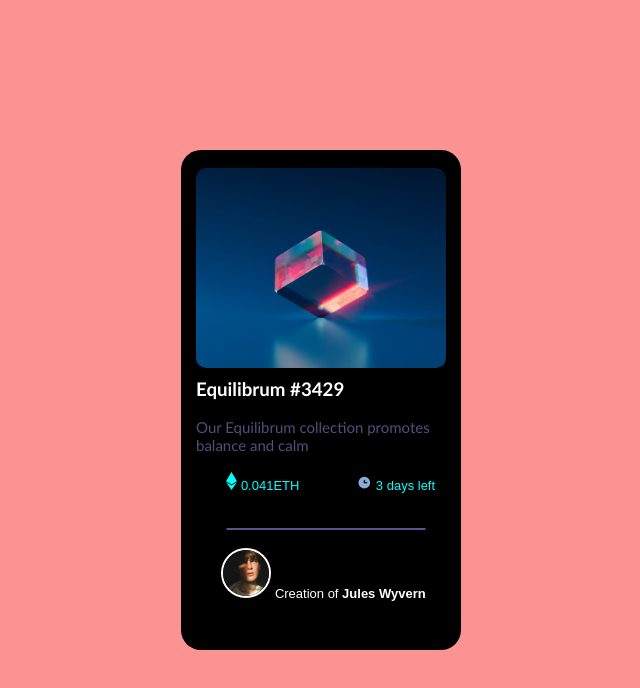
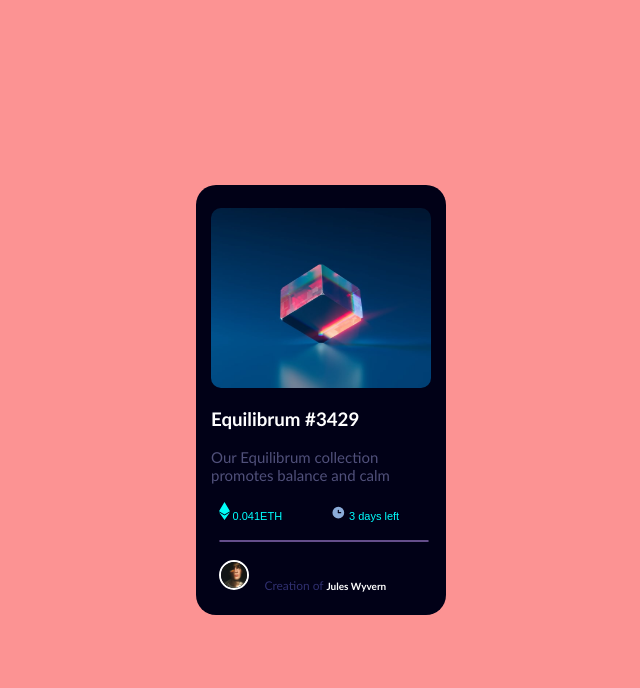
Before and after one commit to Kurtwelle/nftpreview, a plain HTML site: page index.html in a window 1280 px wide. Shown: the whole page, without its empty margins (319-959 px from the left). Drawn offline with Linux system fonts and the light colour scheme.

Commit message:
nft continuation

```diff
--- a/index.html
+++ b/index.html
@@ -19,9 +19,12 @@
             </div><br>
             <div class="ethereum">
                 <p class="eth"><img src="icon-ethereum.svg" alt="" class="eth-1"> 0.041ETH &nbsp; &nbsp; &nbsp; &nbsp;&nbsp; &nbsp; &nbsp; &nbsp;
-                     <img src="icon-clock.svg" alt="" class="clock"> 3 days left</p> <br><br>
+                     <img src="icon-clock.svg" alt="" class="clock"> 3 days left</p> <br>
                 <hr><br>
-                <p class="avatar-1"><img src="image-avatar.png" alt="" class="avatar"> Creation of <strong>Jules Wyvern</strong>
+                <div class="AVATAR-1">
+                    <img src="image-avatar.png" alt="" class="avatar">
+                    <p class="avatar-2">&nbsp; &nbsp; Creation of <strong class="Jules">Jules Wyvern</strong></p>
+                </div>
 
             </div>
 
--- a/style.css
+++ b/style.css
@@ -16,10 +16,10 @@
 }
 
 .card {
-    background-color: black;
+    background-color: rgb(1, 1, 23);
     display:flex;
-    height: 500px;
-    width: 280px;
+    height: 430px;
+    width: 250px;
     align-items: center;
     justify-items: center;
     padding: 20px;
@@ -27,34 +27,36 @@
     border-radius: 20px;
     align-content: center;
     align-content: center;
-    box-shadow: 5px, 5px, 10px rgba(red, green, blue, 0 alpha)
+    box-shadow: 5px, 5px, 10px rgba(0, 0, 0, 0.5)
 }
 
 .equilibrum-1{
-    height: 200px;
+    height: 180px;
     margin-bottom: 300px;
     margin-right: 15px;
     margin-left:-10px;
     margin-top: 15px;
-    width: 280px;
+    width: 250px;
     border-radius: 20px;
     display:block;
     justify-items: center;
     border-radius: 20px;
 }
 .img {
-    width: 250px;
-
+    width: 220px;
 }
 
 #equilibrum{
-    height: 200px ;
-    width: 250px;
-    margin: 10px;
+    height: 180px ;
+    width: 220px;
+    margin: 20px;
     display: block;
     align-items: center;
     border-radius: 10px;
     margin-left: 5px;
+    margin-right: 5px;
+    margin-top: 40px;
+    /* padding: 10px; */
 }
 
 .equilibrum-2 {
@@ -109,19 +111,42 @@ hr{
     color: rgb(131, 131, 192);
     border: 1px solid #644e8b;
     border-radius: 10px;
+    width: 210px;
+}
 
+.avatar-1{
+    display: inline-flex;
+    justify-content: center;
+    align-items: center;
 }
 
 .avatar {
-    width: 50px;
-    height: 50px;
+    width: 30px;
+    height: 30px;
     border-color: blanchedalmond;
     border: solid 2px;
     border-radius: 100%;
-
+    margin-left: 5px;
 }
 
 .eth {
     color: aqua;
-    font-size: 13px;
+    font-size: 11px;
 }
+
+.clock{
+    color: rgb(16, 15, 15);
+}
+
+.avatar-2{
+    display: inline-block;
+    color: rgb(47, 47, 111);
+    font-family: 'Gill Sans', 'Gill Sans MT', Calibri, 'Trebuchet MS', sans-serif;
+    font-size: 12px;
+    height: 100px;
+}
+
+.Jules {
+    font-size: 10px;
+    font-family: 'Gill Sans', 'Gill Sans MT', Calibri, 'Trebuchet MS', sans-serif;
+}
```
